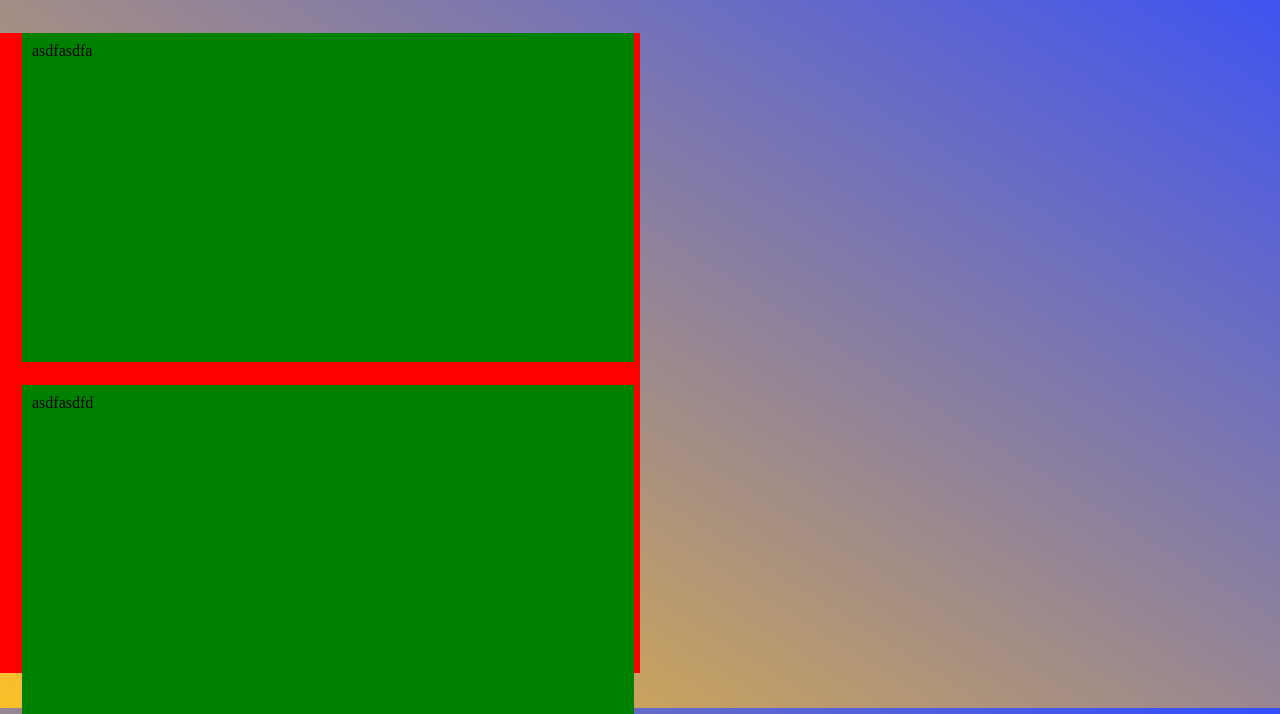
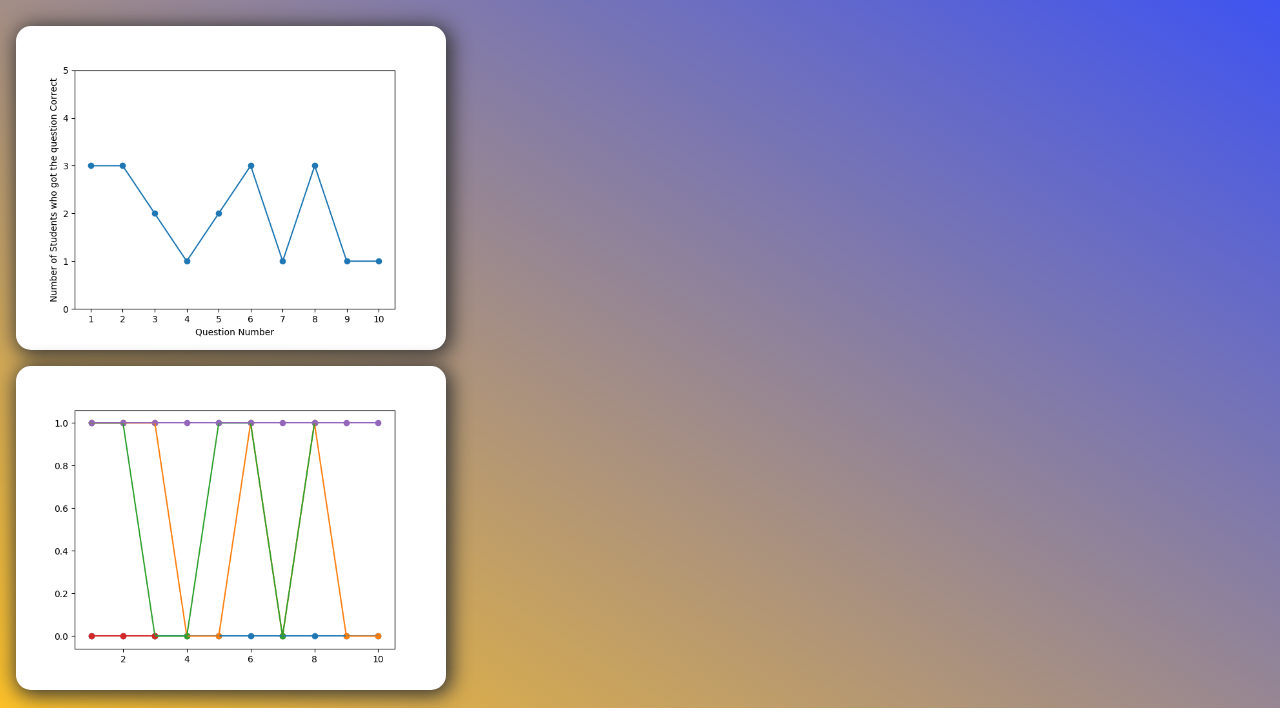
Before and after one commit to cmsparks/Rush_Game, a website: page build/public/teacher/analytics/Class/analytics.html in a window 1280 px wide. Shown: the part 92-806 px from the top of the page. Drawn offline with Linux system fonts and the light colour scheme; files whose address does not match are found by name.

Commit message:
asdfasdf

```diff
--- a/build/public/teacher/analytics/Class/analytics.css
+++ b/build/public/teacher/analytics/Class/analytics.css
@@ -17,22 +17,25 @@ img {
 }
 #leftContainer {
 	height: 100%;
-	width:50%;
-	background-color: red;
+	width:450px;
 }
 #averageContainer {
 	height:48.5%;
 	margin:3.5%;
 	padding:1.5%;
 	width:92.5%;
-	background-color:green;
+	background-color:white;
+	border-radius:15px;
+	box-shadow: 2pt 2pt 20px 2pt #333;
 }
 #plotContainer {
 	height:48.5%;
 	margin:3.5%;
 	padding:1.5%;
 	width:92.5%;
-	background-color:green;
+	background-color:white;
+	border-radius:15px;
+	box-shadow: 2pt 2pt 20px 2pt #333;
 }
 #container {
 	width: 100%;
--- a/build/public/teacher/analytics/Class/analytics.html
+++ b/build/public/teacher/analytics/Class/analytics.html
@@ -4,7 +4,7 @@
 		<meta charset="utf-8">
 	    <title>Rush! Analytics</title>
 	    <link rel="stylesheet" href="analytics.css">
-	    <script type="text/javascript" src="analytics.js" ></script>
+	    <script type="text/javascript" src="overallAnalytics.js" ></script>
 	</head>
 	<body onload="init()">
 		<div id="container">
@@ -14,8 +14,8 @@
 			</div>
 			<div id="content">
 				<div id="leftContainer">
-					<div id="averageContainer"><!--<img src="../../../../../analytics/class_average.png">-->asdfasdfa</div>
-					<div id="plotContainer">asdfasdfd</div>
+					<div id="averageContainer"><img src="../../../../../analytics/class_average.png"></div>
+					<div id="plotContainer"><img src="../../../../../analytics/wholeclassplot.png"></div>
 				</div>
 			</div>
 		</div>
```
